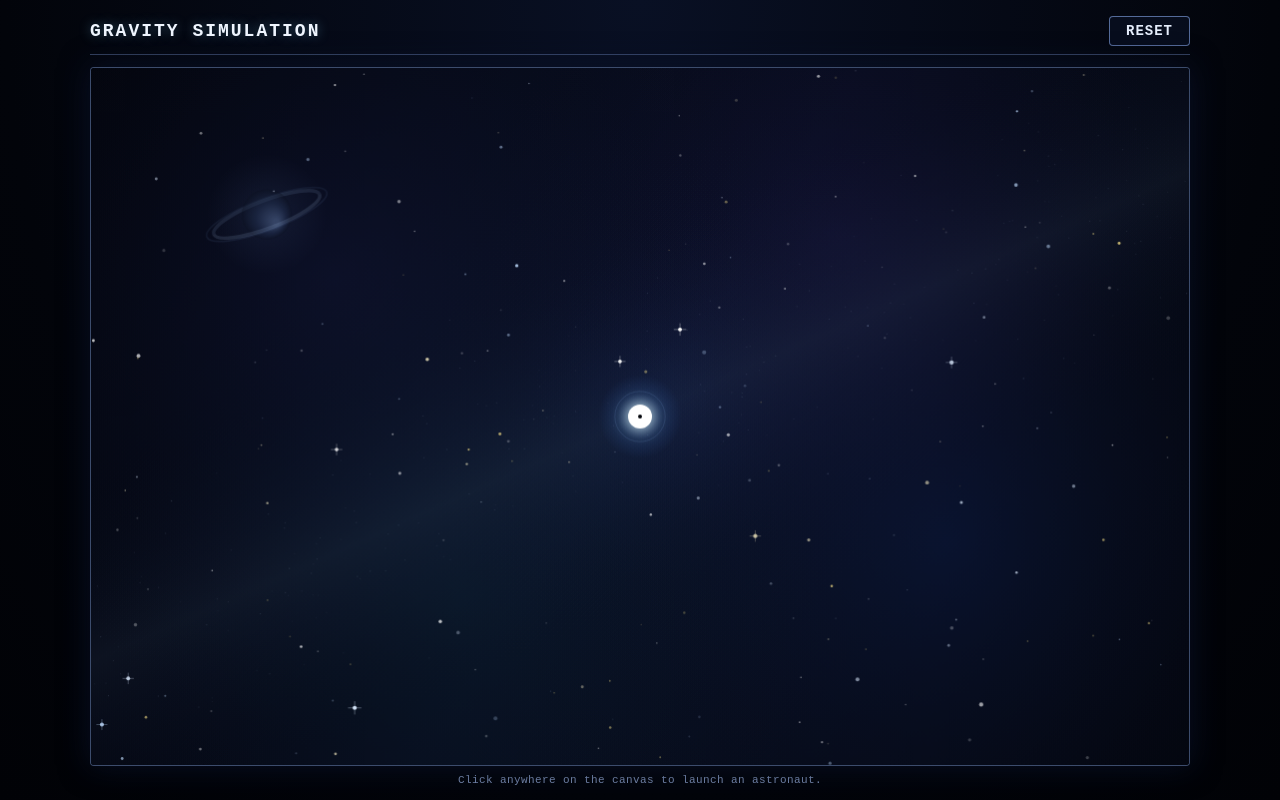
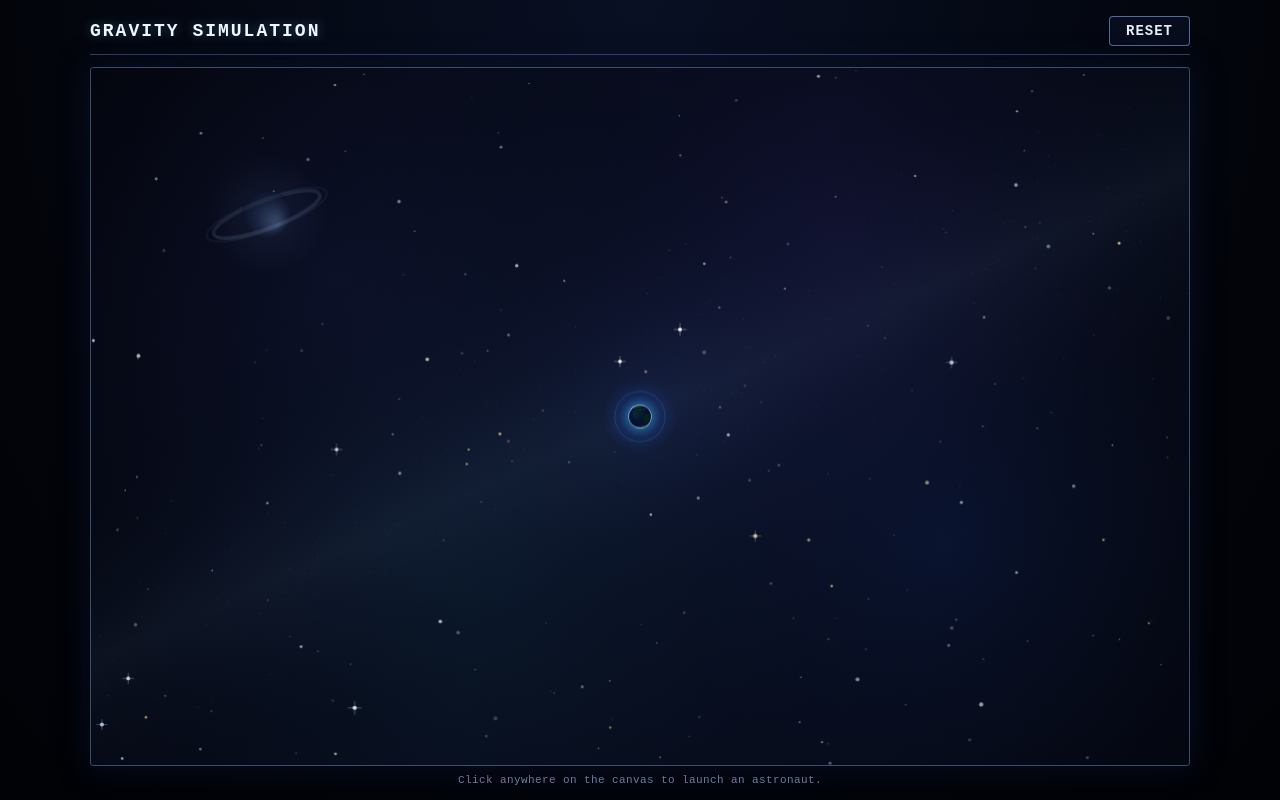
Before and after one commit to dunnb-gtps/gravity-game, a plain HTML site: page bustard-roesch/team3/index.html in a window 1280 px wide. Drawn offline with Linux system fonts and the light colour scheme.

Commit message:
br team 3

```diff
--- a/bustard-roesch/team3/index.html
+++ b/bustard-roesch/team3/index.html
@@ -141,6 +141,73 @@
             '#fde68a'  // Soft amber starlight
         ];
 
+        // EARTH CONTINENT & CLOUD DATA (Longitude, Latitude in degrees)
+        const EARTH_CONTINENTS = [
+            {
+                // North America
+                color: '#22c55e',
+                coords: [
+                    [-136, 58], [-115, 64], [-85, 62], [-66, 46],
+                    [-78, 28], [-92, 16], [-105, 22], [-122, 38]
+                ]
+            },
+            {
+                // Greenland
+                color: '#d1fae5',
+                coords: [
+                    [-52, 62], [-44, 78], [-22, 76], [-34, 62]
+                ]
+            },
+            {
+                // South America
+                color: '#16a34a',
+                coords: [
+                    [-76, 10], [-54, 4], [-36, -8], [-46, -26],
+                    [-66, -50], [-74, -36], [-80, -6]
+                ]
+            },
+            {
+                // Africa
+                color: '#4ade80',
+                coords: [
+                    [-16, 16], [-6, 35], [28, 32], [48, 10],
+                    [38, -16], [20, -34], [12, -14], [4, 5], [-12, 6]
+                ]
+            },
+            {
+                // Europe
+                color: '#22c55e',
+                coords: [
+                    [-9, 38], [4, 52], [28, 64], [52, 58],
+                    [44, 42], [22, 38], [6, 43]
+                ]
+            },
+            {
+                // Asia
+                color: '#16a34a',
+                coords: [
+                    [54, 62], [95, 68], [138, 60], [132, 34],
+                    [106, 14], [80, 10], [62, 24], [52, 42]
+                ]
+            },
+            {
+                // Australia
+                color: '#84cc16',
+                coords: [
+                    [115, -20], [136, -13], [151, -26], [144, -38],
+                    [118, -34]
+                ]
+            }
+        ];
+
+        const EARTH_CLOUDS = [
+            [[-120, 32], [-95, 38], [-72, 30], [-92, 24]],
+            [[-45, 48], [-15, 54], [15, 48], [-12, 42]],
+            [[45, 22], [78, 28], [108, 20], [75, 14]],
+            [[-65, -22], [-35, -18], [-12, -26], [-42, -30]],
+            [[85, -32], [120, -28], [148, -36], [116, -40]]
+        ];
+
         // STATE VARIABLES
         let astronauts = [];
         let stars = [];
@@ -148,7 +215,7 @@
         let nextShootingStarTimer = 180;
         let animationTime = 0;
 
-        // Central Gravity Node Definition
+        // Central Gravity Node Definition (Earth)
         const centralNode = {
             x: 0,
             y: 0,
@@ -760,48 +827,144 @@
             }
         }
 
+        /**
+         * Projects a geographic polygon onto the visible front hemisphere of Earth
+         * with smooth horizon clamping so continents rotate naturally around the globe.
+         */
+        function drawSphericalPolygon(coords, radius, rotationRad) {
+            const projected = [];
+            let hasVisiblePoint = false;
+
+            for (let i = 0; i < coords.length; i++) {
+                const lon = (coords[i][0] * Math.PI) / 180 + rotationRad;
+                const lat = (coords[i][1] * Math.PI) / 180;
+
+                const cosLat = Math.cos(lat);
+                const x3d = cosLat * Math.sin(lon);
+                const y3d = -Math.sin(lat);
+                const z3d = cosLat * Math.cos(lon);
+
+                if (z3d > 0) {
+                    hasVisiblePoint = true;
+                    projected.push({ x: radius * x3d, y: radius * y3d });
+                } else {
+                    const limbDist = Math.hypot(x3d, y3d) || 1;
+                    projected.push({
+                        x: radius * (x3d / limbDist),
+                        y: radius * (y3d / limbDist)
+                    });
+                }
+            }
+
+            if (!hasVisiblePoint) return;
+
+            ctx.beginPath();
+            ctx.moveTo(projected[0].x, projected[0].y);
+            for (let i = 1; i < projected.length; i++) {
+                ctx.lineTo(projected[i].x, projected[i].y);
+            }
+            ctx.closePath();
+            ctx.fill();
+        }
+
+        /**
+         * Renders Planet Earth at the central gravity node with sunlit oceans,
+         * rotating continents, polar ice caps, clouds, and an atmospheric blue limb.
+         */
+        function drawEarth() {
+            const x = centralNode.x;
+            const y = centralNode.y;
+            const r = centralNode.radius;
+
+            // 1. Blue Rayleigh Atmospheric Glow & Subtle Gravitational Ring
+            const pulse = 1 + 0.04 * Math.sin(animationTime * 0.04);
+            const atmoRadius = r * 3.2 * pulse;
+            const atmoGrad = ctx.createRadialGradient(x, y, r * 0.85, x, y, atmoRadius);
+            atmoGrad.addColorStop(0, 'rgba(56, 189, 248, 0.44)');
+            atmoGrad.addColorStop(0.38, 'rgba(37, 99, 235, 0.16)');
+            atmoGrad.addColorStop(1, 'rgba(29, 78, 216, 0)');
+
+            ctx.beginPath();
+            ctx.arc(x, y, atmoRadius, 0, Math.PI * 2);
+            ctx.fillStyle = atmoGrad;
+            ctx.fill();
+
+            ctx.beginPath();
+            ctx.arc(x, y, r * 2.1, 0, Math.PI * 2);
+            ctx.strokeStyle = 'rgba(125, 211, 252, 0.14)';
+            ctx.lineWidth = 1;
+            ctx.stroke();
+
+            // 2. Earth Globe (Clipped to exact 12px radius)
+            ctx.save();
+            ctx.translate(x, y);
+            ctx.rotate(-0.22); // Realistic ~12.6° axial tilt
+
+            ctx.beginPath();
+            ctx.arc(0, 0, r, 0, Math.PI * 2);
+            ctx.clip();
+
+            // Ocean sphere base gradient (sunlit from upper-left)
+            const oceanGrad = ctx.createRadialGradient(
+                -r * 0.35, -r * 0.35, r * 0.1,
+                0, 0, r * 1.15
+            );
+            oceanGrad.addColorStop(0, '#38bdf8');
+            oceanGrad.addColorStop(0.45, '#1d4ed8');
+            oceanGrad.addColorStop(0.85, '#1e3a8a');
+            oceanGrad.addColorStop(1, '#09132e');
+
+            ctx.fillStyle = oceanGrad;
+            ctx.fillRect(-r, -r, r * 2, r * 2);
+
+            // Rotating Continents
+            const earthRotation = animationTime * 0.0055;
+            for (const continent of EARTH_CONTINENTS) {
+                ctx.fillStyle = continent.color;
+                drawSphericalPolygon(continent.coords, r, earthRotation);
+            }
+
+            // Polar Ice Caps (North & South)
+            ctx.fillStyle = 'rgba(240, 249, 255, 0.85)';
+            ctx.fillRect(-r, -r, r * 2, r * 0.22);
+            ctx.fillRect(-r, r * 0.78, r * 2, r * 0.24);
+
+            // Drifting Cloud Wisps (rotating slightly faster than surface)
+            const cloudRotation = animationTime * 0.0072;
+            ctx.fillStyle = 'rgba(255, 255, 255, 0.38)';
+            for (const cloud of EARTH_CLOUDS) {
+                drawSphericalPolygon(cloud, r, cloudRotation);
+            }
+
+            // Day/Night Terminator & 3D Spherical Shadow
+            const shadowGrad = ctx.createRadialGradient(
+                -r * 0.42, -r * 0.42, r * 0.35,
+                r * 0.15, r * 0.15, r * 1.15
+            );
+            shadowGrad.addColorStop(0, 'rgba(255, 255, 255, 0.12)');
+            shadowGrad.addColorStop(0.55, 'rgba(2, 6, 23, 0.08)');
+            shadowGrad.addColorStop(0.85, 'rgba(2, 6, 23, 0.55)');
+            shadowGrad.addColorStop(1, 'rgba(1, 4, 16, 0.82)');
+
+            ctx.fillStyle = shadowGrad;
+            ctx.fillRect(-r, -r, r * 2, r * 2);
+
+            // Thin Blue Atmospheric Rim Highlight
+            ctx.strokeStyle = 'rgba(125, 211, 252, 0.75)';
+            ctx.lineWidth = 1.2;
+            ctx.beginPath();
+            ctx.arc(0, 0, r - 0.4, 0, Math.PI * 2);
+            ctx.stroke();
+
+            ctx.restore();
+        }
+
         function draw() {
             // 0. Draw Deep Space Background, Nebulae, Stars & Shooting Stars
             drawSpaceEnvironment();
 
-            // 1. Draw Central Mass Node with Celestial Corona Aura
-            const pulse = 1 + 0.06 * Math.sin(animationTime * 0.04);
-            const coronaRadius = centralNode.radius * 3.6 * pulse;
-            const coronaGrad = ctx.createRadialGradient(
-                centralNode.x, centralNode.y, centralNode.radius * 0.8,
-                centralNode.x, centralNode.y, coronaRadius
-            );
-            coronaGrad.addColorStop(0, 'rgba(224, 242, 254, 0.36)');
-            coronaGrad.addColorStop(0.4, 'rgba(96, 165, 250, 0.14)');
-            coronaGrad.addColorStop(1, 'rgba(59, 130, 246, 0)');
-
-            ctx.beginPath();
-            ctx.arc(centralNode.x, centralNode.y, coronaRadius, 0, Math.PI * 2);
-            ctx.fillStyle = coronaGrad;
-            ctx.fill();
-
-            // Subtle outer gravitational ring hint
-            ctx.beginPath();
-            ctx.arc(centralNode.x, centralNode.y, centralNode.radius * 2.1, 0, Math.PI * 2);
-            ctx.strokeStyle = 'rgba(147, 197, 253, 0.12)';
-            ctx.lineWidth = 1;
-            ctx.stroke();
-
-            // Exact 12px Central Mass Core
-            ctx.save();
-            ctx.shadowColor = 'rgba(186, 230, 253, 0.75)';
-            ctx.shadowBlur = 14;
-            ctx.beginPath();
-            ctx.arc(centralNode.x, centralNode.y, centralNode.radius, 0, Math.PI * 2);
-            ctx.fillStyle = '#ffffff';
-            ctx.fill();
-            ctx.restore();
-
-            // Center mark on node
-            ctx.beginPath();
-            ctx.arc(centralNode.x, centralNode.y, 2, 0, Math.PI * 2);
-            ctx.fillStyle = '#02040a';
-            ctx.fill();
+            // 1. Draw Central Gravity Node as Planet Earth
+            drawEarth();
 
             // 2. Draw Astronaut & Luminous Rainbow Trajectory Trail
             for (const astro of astronauts) {
```
